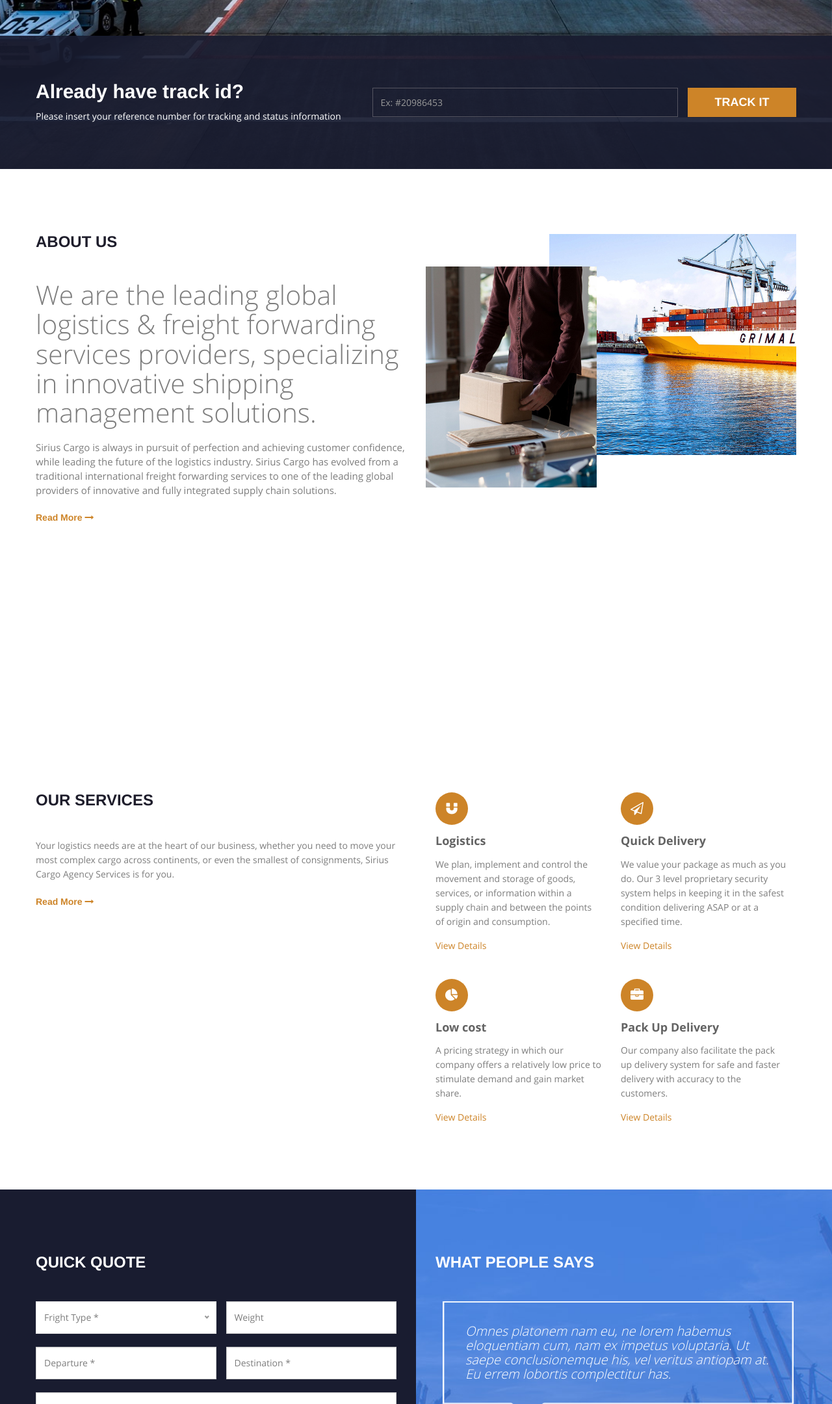
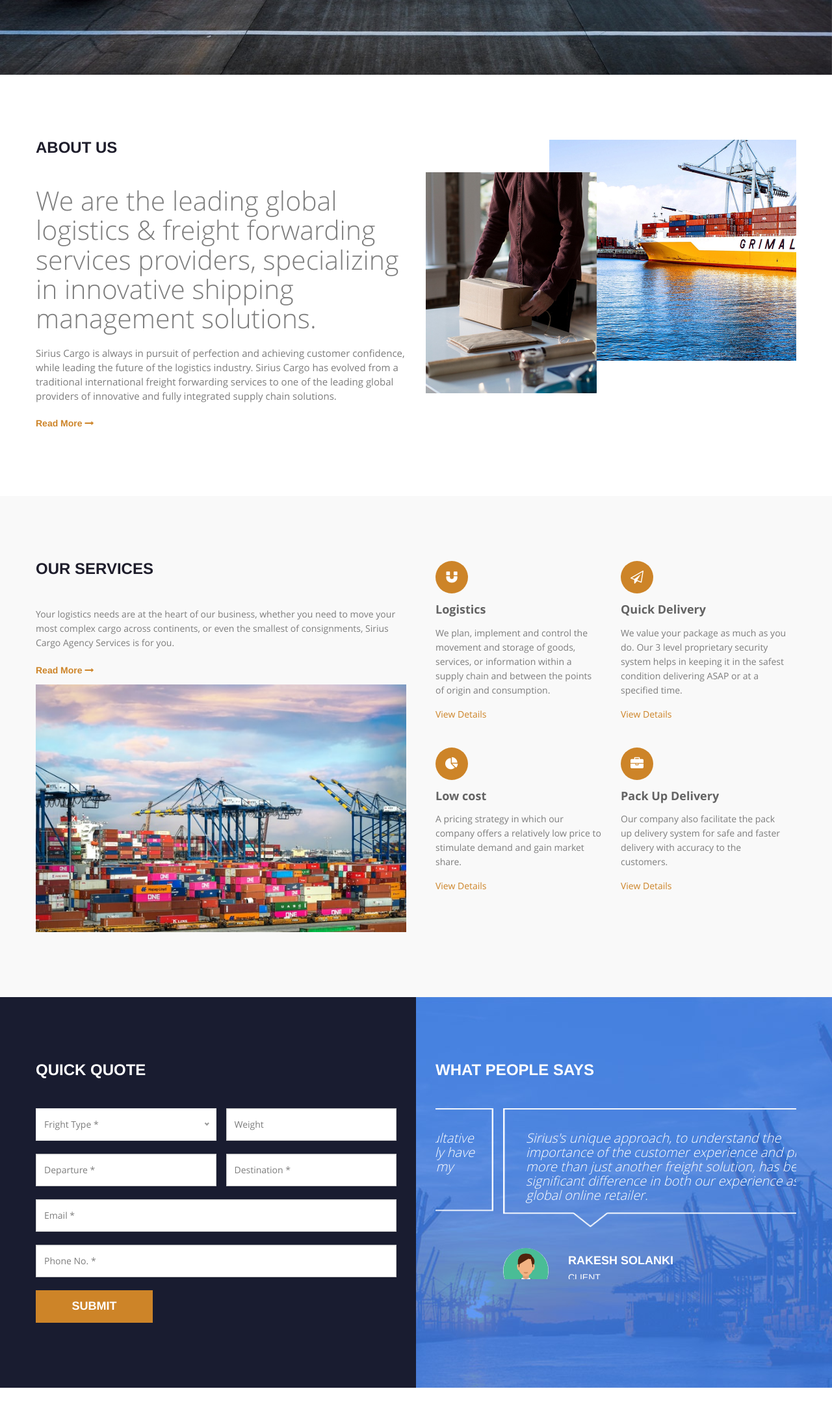
Before and after one commit to ujjwal-78/sirius-cargo, a plain HTML site: page index.html in a window 1280 px wide. Shown: the part 640-2800 px from the top of the page at 65% size. Drawn offline with nearby package versions, Linux system fonts and the light colour scheme; some packages are replaced by stand-ins of ours.

Commit message:
updated code

```diff
--- a/css/style.css
+++ b/css/style.css
@@ -375,7 +375,7 @@ p {
 }
 .navbar-custom .bottom-bar .search.dropdown .dropbtn:hover {
   background: #1d5385;
-  transition: background .3s ease-out;
+  transition: background 0.3s ease-out;
 }
 
 .navbar-custom .navbar-collapse {
@@ -387,7 +387,7 @@ p {
     4.0 Banner Styling
    ========================================================================== */
 .banner-content.carousel-fade {
-  height: 900px;
+  height: 755px;
   /* Background images are set within the HTML using inline CSS, not here */
 }
 .banner-content.carousel-fade .carousel-inner .item {
@@ -521,28 +521,6 @@ p {
   font-size: 30px;
   padding-bottom: 15px;
 }
-.banner-content.carousel-fade .tracking {
-  background: rgba(25, 28, 48, 0.9);
-  color: #fff;
-  padding: 70px 0;
-  z-index: 100;
-  position: absolute;
-  bottom: 0px;
-  right: 0px;
-  width: 100%;
-}
-.banner-content.carousel-fade .tracking h3 {
-  font-size: 30px;
-}
-.banner-content.carousel-fade .tracking p {
-  padding-top: 10px;
-}
-.banner-content.carousel-fade .tracking .tracking-form {
-  margin-top: 10px;
-}
-.banner-content.carousel-fade .tracking .tracking-form .form-group {
-  margin-bottom: 0px;
-}
 .banner-content.carousel-fade
   .tracking
   .tracking-form
@@ -761,11 +739,12 @@ p {
    ========================================================================== */
 .service {
   padding: 100px 0;
+  background: #f9f9f9;
 }
 #serviceOffering {
   margin-bottom: 7rem;
 }
-#serviceOffering h3{
+#serviceOffering h3 {
   margin-bottom: 2rem;
   color: #1f5284;
   font-size: 22px;
@@ -1384,7 +1363,7 @@ p {
   font-weight: 300;
   height: 60px;
   width: 60px;
-  background: #  ;
+  background: #;
   text-align: center;
   margin-right: 10px;
 }
@@ -1495,7 +1474,6 @@ p {
   }
 }
 @media only screen and (max-width: 1200px) {
-
   .navbar-custom .masthead {
     font-size: 12px;
   }
@@ -1620,7 +1598,6 @@ p {
     height: 107px;
   }
 
-
   .navbar-custom.affix .navbar-brand {
     height: 74px;
     padding: 3px 0px;
@@ -1787,7 +1764,6 @@ p {
   }
 }
 
-
 @media only screen and (min-width: 768px) and (max-width: 991px) {
   .container {
     width: 720px;
@@ -1863,7 +1839,7 @@ p {
 
   .navbar-custom .navbar-toggle {
     padding: 8px 0px;
-    color: #284f7b
+    color: #284f7b;
   }
 
   .navbar-custom .navbar-toggle:hover {
--- a/index.html
+++ b/index.html
@@ -97,10 +97,7 @@
                     </div>
                   </div>
                 </div>
-                <div
-                 class="social pull-right"
-                 style="margin-right: 1rem;"
-                >
+                <div class="social pull-right" style="margin-right: 1rem">
                   <a href="#"
                     ><i class="fa fa-facebook" aria-hidden="true"></i
                   ></a>
@@ -136,9 +133,7 @@
                   </ul>
                 </div>
                 <div class="dropdown search">
-                  <a class="dropbtn" href="#" type="button"
-                    >Track AWB/BL</a
-                  >
+                  <a class="dropbtn" href="#" type="button">Track AWB/BL</a>
                 </div>
               </div>
             </div>
@@ -305,34 +300,6 @@
           </div>
         </div>
       </div>
-      <div class="tracking">
-        <div class="container">
-          <div class="row">
-            <div class="col-md-5 pad-0">
-              <h3>Already have track id?</h3>
-              <p>
-                Please insert your reference number for tracking and status
-                information
-              </p>
-            </div>
-            <div class="col-md-7 npr res-pad-o">
-              <form class="tracking-form clearfix">
-                <div class="form-group col-md-9 res-pad-o">
-                  <input
-                    type="text"
-                    class="form-control"
-                    id="trackid"
-                    placeholder="Ex: #20986453"
-                  />
-                </div>
-                <button type="submit" class="col-md-3 btn btn-default">
-                  track it
-                </button>
-              </form>
-            </div>
-          </div>
-        </div>
-      </div>
     </section>
     <!------------------------------- End banner ------------------------------->
 
@@ -390,49 +357,6 @@
     </section>
     <!--------------------------------- End about-us --------------------------------->
 
-    <!-- Statistics -->
-    <section
-      class="statistics parallax-window"
-      data-parallax="scroll"
-      data-image-src="image/parallax-bg.jpg"
-    >
-      <div class="container">
-        <div class="row">
-          <div class="content-warpper clearfix">
-            <div class="stat-col col-sm-6 col-md-3 res-m-bttm">
-              <i class="fa fa-globe pull-left" aria-hidden="true"></i>
-              <div class="text-wrapper">
-                <h3>720</h3>
-                <p>Clients Worldwide</p>
-              </div>
-            </div>
-            <div class="stat-col col-sm-6 col-md-3 res-m-bttm">
-              <i class="fa fa-thumbs-o-up pull-left" aria-hidden="true"></i>
-              <div class="text-wrapper">
-                <h3>450</h3>
-                <p>365 Days Service</p>
-              </div>
-            </div>
-            <div class="stat-col col-sm-6 col-md-3 res-m-bttm">
-              <i class="fa fa-male pull-left" aria-hidden="true"></i>
-              <div class="text-wrapper">
-                <h3>900</h3>
-                <p>Expert Worker</p>
-              </div>
-            </div>
-            <div class="stat-col col-sm-6 col-md-3">
-              <i class="fa fa-heart pull-left" aria-hidden="true"></i>
-              <div class="text-wrapper">
-                <h3>976</h3>
-                <p>Satisfaction Member</p>
-              </div>
-            </div>
-          </div>
-        </div>
-      </div>
-    </section>
-    <!-- End Statistics -->
-
     <!-- Service -->
     <section id="service" class="service">
       <div class="container">
@@ -449,6 +373,7 @@
               >Read More
               <i class="fa fa-long-arrow-right" aria-hidden="true"></i
             ></a>
+            <img src="image/home-ser.jpg" alt="" style="padding-top: 1rem" />
           </div>
           <div class="col-md-6 npr res-pad-o">
             <div class="service-row clearfix">
@@ -457,7 +382,9 @@
                 <div class="text-wrapper">
                   <h5>Logistics</h5>
                   <p>
-                    We plan, implement and control the movement and storage of goods, services, or information within a supply chain and between the points of origin and consumption.
+                    We plan, implement and control the movement and storage of
+                    goods, services, or information within a supply chain and
+                    between the points of origin and consumption.
                   </p>
                   <a href="service.html">View Details</a>
                 </div>
@@ -467,7 +394,9 @@
                 <div class="text-wrapper">
                   <h5>Quick Delivery</h5>
                   <p>
-                    We value your package as much as you do. Our 3 level proprietary security system helps in keeping it in the safest condition delivering ASAP or at a specified time.
+                    We value your package as much as you do. Our 3 level
+                    proprietary security system helps in keeping it in the
+                    safest condition delivering ASAP or at a specified time.
                   </p>
                   <a href="service.html">View Details</a>
                 </div>
@@ -479,7 +408,8 @@
                 <div class="text-wrapper">
                   <h5>Low cost</h5>
                   <p>
-                    A pricing strategy in which our company offers a relatively low price to stimulate demand and gain market share.
+                    A pricing strategy in which our company offers a relatively
+                    low price to stimulate demand and gain market share.
                   </p>
                   <a href="service.html">View Details</a>
                 </div>
@@ -489,7 +419,8 @@
                 <div class="text-wrapper">
                   <h5>Pack Up Delivery</h5>
                   <p>
-                    Our company also facilitate the pack up delivery system for safe and faster delivery with accuracy to the customers.
+                    Our company also facilitate the pack up delivery system for
+                    safe and faster delivery with accuracy to the customers.
                   </p>
                   <a href="service.html">View Details</a>
                 </div>
@@ -581,47 +512,47 @@
               <div class="carousel-inner">
                 <div class="item active">
                   <div class="testimonial-section">
-                    <i
-                      >Omnes platonem nam eu, ne lorem habemus eloquentiam cum,
-                      nam ex impetus voluptaria. Ut saepe conclusionemque his,
-                      vel veritus antiopam at. Eu errem lobortis complectitur
-                      has.</i
-                    >
+                    <i>
+                      Sirius's unique approach, to understand the importance of
+                      the customer experience and provide more than just another
+                      freight solution, has been a significant difference in
+                      both our experience as a global online retailer.
+                    </i>
                   </div>
                   <div class="testimonial-section-name clearfix">
                     <img
                       width="70"
                       height="70"
-                      src="image/profile-img.jpg"
+                      src="image/user1.jpg"
                       alt="testimonials in bootstrap"
                       class="img-circle pull-left"
                     />
                     <div class="client-name">
-                      <h4>Steve jhonson</h4>
-                      <p>CEO,Ark foundation</p>
+                      <h4>Rakesh Solanki</h4>
+                      <p>Client</p>
                     </div>
                   </div>
                 </div>
                 <div class="item">
                   <div class="testimonial-section">
-                    <i
-                      >Omnes platonem nam eu, ne lorem habemus eloquentiam cum,
-                      nam ex impetus voluptaria. Ut saepe conclusionemque his,
-                      vel veritus antiopam at. Eu errem lobortis complectitur
-                      has.</i
-                    >
+                    <i>
+                      I was really impressed with Sirius Cargo’s consultative
+                      approach to our distribution needs. They simply have the
+                      best execution and customer service of all my supply chain
+                      providers.
+                    </i>
                   </div>
                   <div class="testimonial-section-name clearfix">
                     <img
                       width="70"
                       height="70"
-                      src="image/profile-img.jpg"
+                      src="image/user1.jpg"
                       alt="testimonials in bootstrap"
                       class="img-circle pull-left"
                     />
                     <div class="client-name">
-                      <h4>Steve jhonson</h4>
-                      <p>CEO,Ark foundation</p>
+                      <h4>Kasish Garg</h4>
+                      <p>Client</p>
                     </div>
                   </div>
                 </div>
@@ -638,9 +569,7 @@
       <div class="container">
         <section class="customer-logos slider">
           <div class="slide">
-            <img
-              src="image/client-1.png"
-            />
+            <img src="image/client-1.png" />
           </div>
           <div class="slide">
             <img src="image/client-2.png" />
@@ -651,11 +580,10 @@
           <div class="slide">
             <img src="image/client-4.png" />
           </div>
-          <div class="slide"
-          >
+          <div class="slide">
             <img
-             src="image/client-5.jpg"
-             style="height: 49px; margin: 2.7rem 0;"
+              src="image/client-5.jpg"
+              style="height: 49px; margin: 2.7rem 0"
             />
           </div>
           <div class="slide">
@@ -665,24 +593,17 @@
             <img src="image/client7-logo.png" />
           </div>
           <div class="slide">
-            <img
-             src="image/client-8.jpg"
-             style="height: 88px;"
-            />
+            <img src="image/client-8.jpg" style="height: 88px" />
           </div>
           <div class="slide">
             <img src="image/client-9.jpg" />
           </div>
           <div class="slide">
-            <img
-             src="image/client-10.jpg"
-             style="height: 90px;"
-            />
+            <img src="image/client-10.jpg" style="height: 90px" />
           </div>
           <div class="slide">
             <img src="image/client-11.jpg" />
           </div>
-
         </section>
       </div>
     </div>
@@ -693,17 +614,14 @@
       <div class="container">
         <div class="row">
           <div class="col-md-9 pad-0">
-            <h3>For any help and queries</h3>
+            <h3>Already have track id?</h3>
             <p>
-              Our team of experts and professional support will contact you
-              shortly.
+              Please insert your reference number for tracking and status
+              information
             </p>
           </div>
-          <a
-            href="contact.html"
-            type="button"
-            class="btn btn-default pull-right"
-            >CONTACT NOW</a
+          <a href="#" type="button" class="btn btn-default pull-right"
+            >TRACK AWB/BL</a
           >
         </div>
       </div>
@@ -727,20 +645,19 @@
               </li>
               <li>
                 <i class="fa fa-phone" aria-hidden="true"></i>
-                <span>(012) 1234-7695</span>
+                <span>(011) 46095687</span>
               </li>
               <li>
                 <i class="fa fa-envelope-o" aria-hidden="true"></i>
                 <span>Info@sirius-cargo.com</span>
               </li>
               <li>
-                <i class="fa fa-map pull-left" aria-hidden="true"></i
-                >
+                <i class="fa fa-map pull-left" aria-hidden="true"></i>
                 <span>
                   A-26, First Floor, Palam Extension,
                   <br />
-                  (Near SBI Bank) Sector-7, Dwarka,
-                  <br>
+                  (Near SBI Bank Ltd.) Sector-7, Dwarka,
+                  <br />
                   New Delhi-110075
                 </span>
               </li>
@@ -772,8 +689,14 @@
                 <a href="contact.html">Contact Us</a>
               </li>
             </ul>
-            <ul class="quick-links col-md-2 col-sm-6 res-m-bttm res-m-bm-xs res-xs-pad-0
-            clearfix">
+            <ul
+              class="
+                quick-links
+                col-md-2 col-sm-6
+                res-m-bttm res-m-bm-xs res-xs-pad-0
+                clearfix
+              "
+            >
               <li>
                 <h4 class="col-heading">Services</h4>
               </li>
@@ -797,15 +720,9 @@
               </li>
             </ul>
             <div class="subscribe col-md-4 col-sm-6 npr res-xs-pad-0">
-              <form
-                id="subscribe-me"
-                action=""
-                method="post"
-              >
+              <form id="subscribe-me" action="" method="post">
                 <!-- <h4 class="col-heading">Newsletter Subscribe</h4> -->
-                <p>
-                  Enter your email for contact request
-                </p>
+                <p>Enter your email for contact request</p>
                 <div class="form-group npr">
                   <label class="sr-only">subscribe</label>
                   <input
```
Also changed, not shown: about-us.html (+54 -47 lines), contact.html (+23 -28 lines), service.html (+43 -31 lines), why-us.html (+9 -19 lines), image/home-ser.jpg (added), image/pplr-img-3.jpg (deleted), image/profile-img.jpg (deleted), image/user1.jpg (added).
